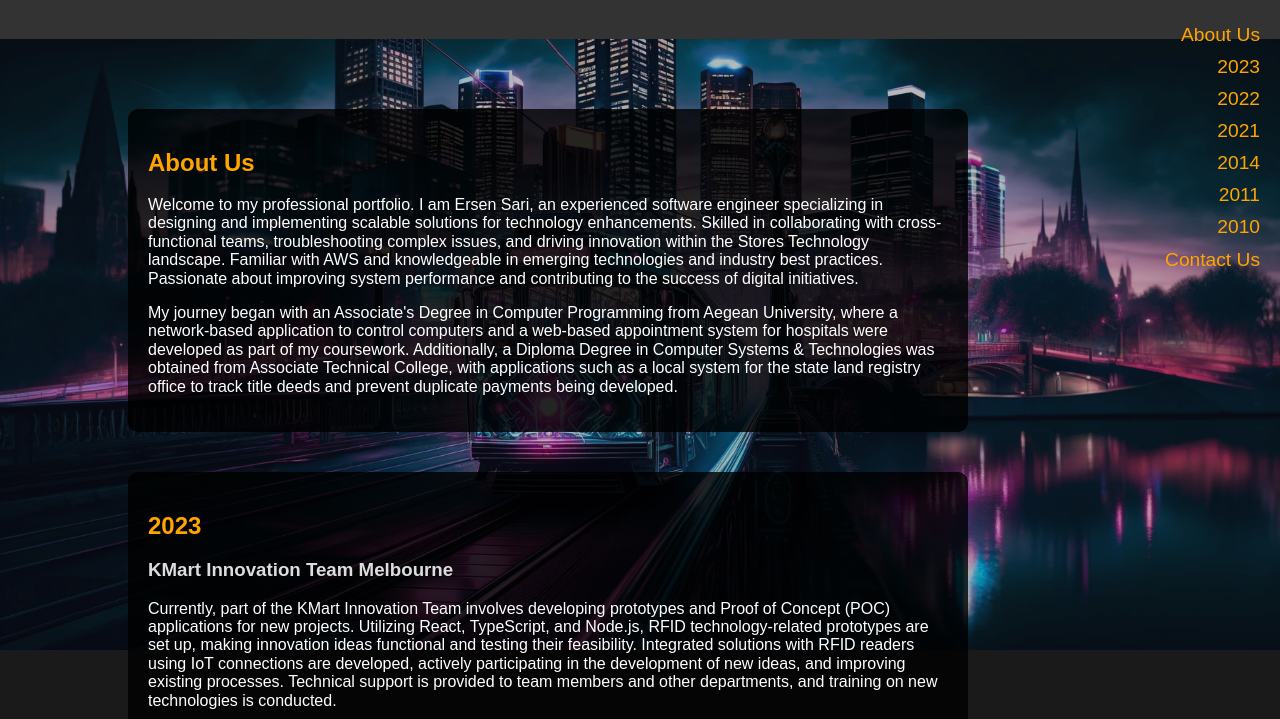
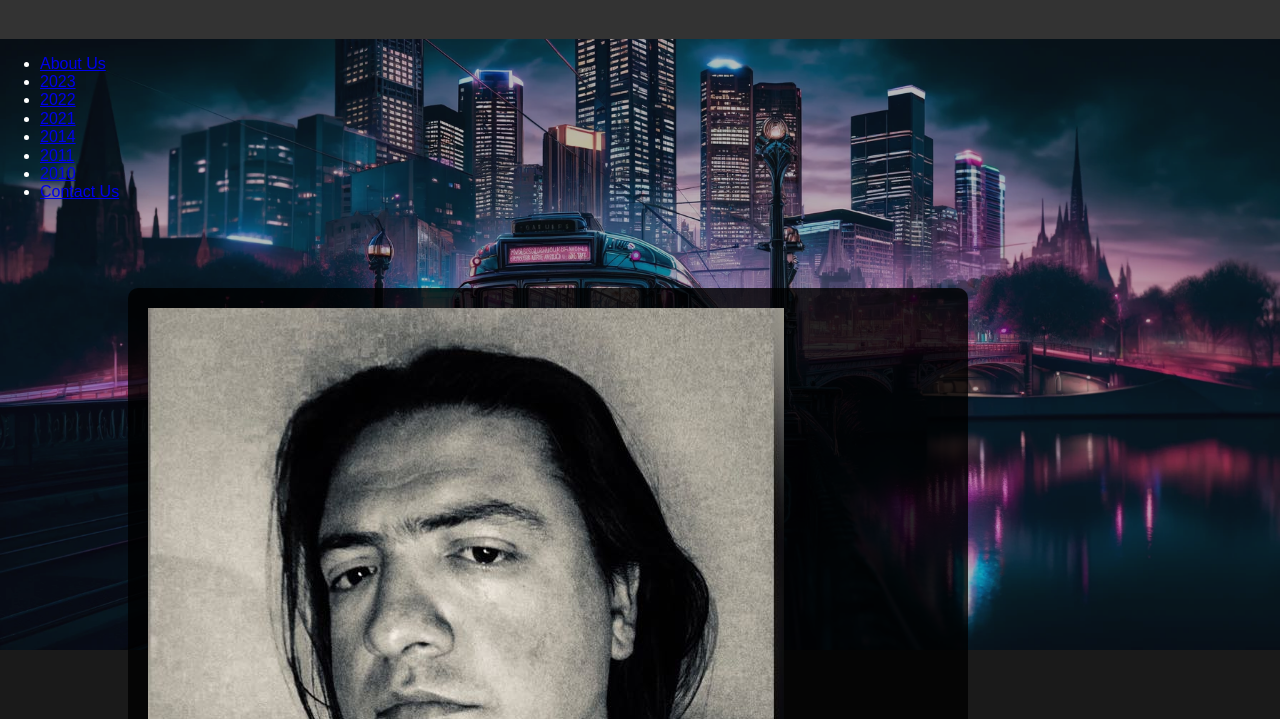
Before and after one commit to ersensari/portfolio, a plain HTML site: page index.html in a window 1280 px wide. Shown: the part 81-800 px from the top of the page. Drawn offline with nearby package versions, Linux system fonts and the light colour scheme.

Commit message:
Update index.html

```diff
--- a/index.html
+++ b/index.html
@@ -15,20 +15,24 @@
     <div class="background">
       <img src="melbourne.webp" alt="Melbourne Cyberpunk Background">
     </div>
+    <div class="menu">
+      <ul>
+        <li><a href="#about">About Us</a></li>
+        <li><a href="#2023">2023</a></li>
+        <li><a href="#2022">2022</a></li>
+        <li><a href="#2021">2021</a></li>
+        <li><a href="#2014">2014</a></li>
+        <li><a href="#2011">2011</a></li>
+        <li><a href="#2010">2010</a></li>
+        <li><a href="#contact">Contact Us</a></li>
+      </ul>
+      <div class="indicator"></div>
+    </div>
     <div class="content">
-      <div class="timeline-nav">
-        <a href="#about">About Us</a>
-        <a href="#2023">2023</a>
-        <a href="#2022">2022</a>
-        <a href="#2021">2021</a>
-        <a href="#2014">2014</a>
-        <a href="#2011">2011</a>
-        <a href="#2010">2010</a>
-        <a href="#contact">Contact Us</a>
-      </div>
       <div class="timeline-content" id="about">
+        <img src="ersen.png" alt="Avatar" class="avatar">
         <h2>About Us</h2>
-        <p>Welcome to my professional portfolio. I am Ersen Sari, an experienced software engineer specializing in designing and implementing scalable solutions for technology enhancements. Skilled in collaborating with cross-functional teams, troubleshooting complex issues, and driving innovation within the Stores Technology landscape. Familiar with AWS and knowledgeable in emerging technologies and industry best practices. Passionate about improving system performance and contributing to the success of digital initiatives.</p>
+        <p>Welcome to my professional portfolio. I am Eyup Ersen Sari, an experienced software developer specializing in designing and implementing scalable solutions for technology enhancements. Skilled in collaborating with cross-functional teams, troubleshooting complex issues, and driving innovation within the Stores Technology landscape. Familiar with AWS and knowledgeable in emerging technologies and industry best practices. Passionate about improving system performance and contributing to the success of digital initiatives.</p>
         <p>My journey began with an Associate's Degree in Computer Programming from Aegean University, where a network-based application to control computers and a web-based appointment system for hospitals were developed as part of my coursework. Additionally, a Diploma Degree in Computer Systems & Technologies was obtained from Associate Technical College, with applications such as a local system for the state land registry office to track title deeds and prevent duplicate payments being developed.</p>
       </div>
       <div class="timeline-content" id="2023">
```
